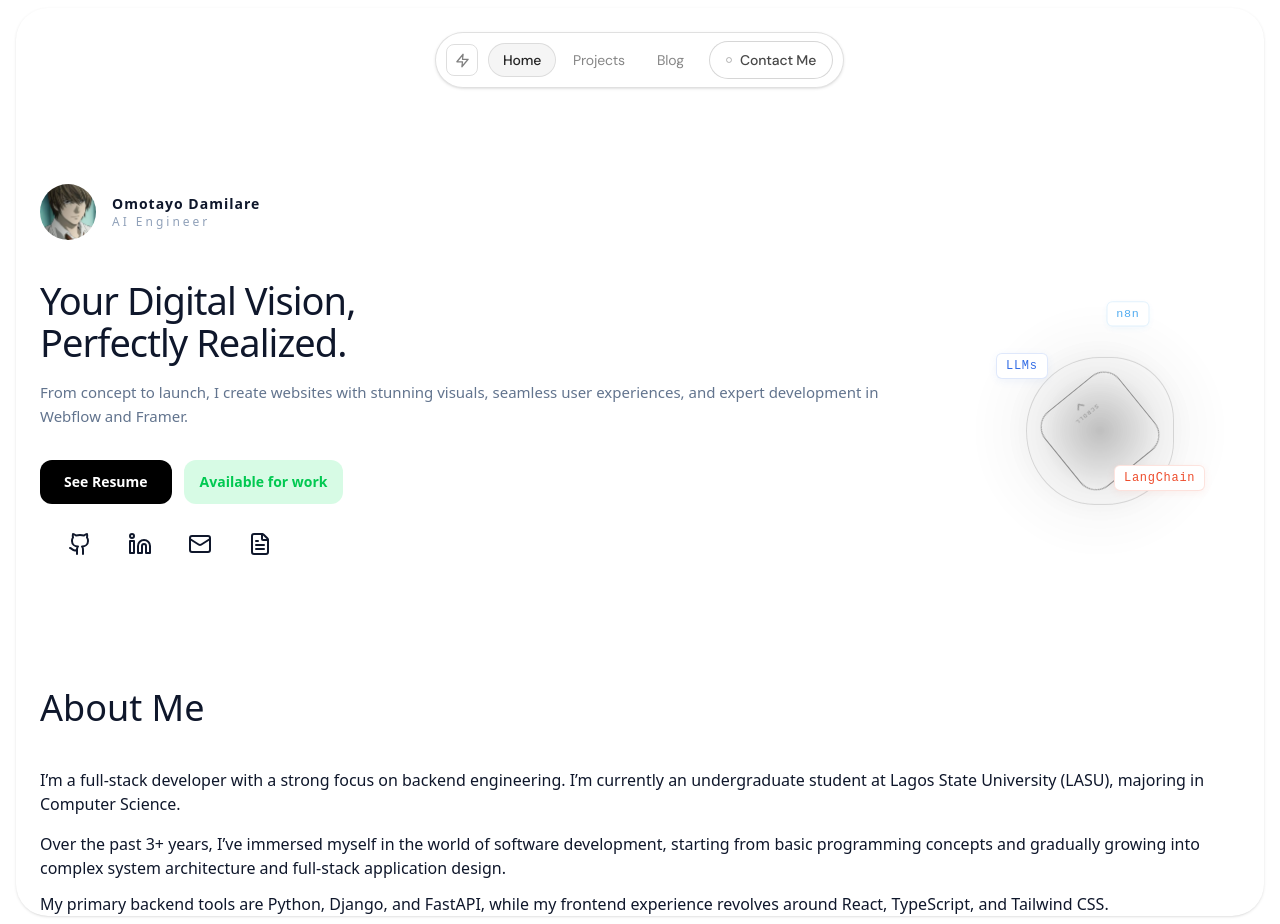
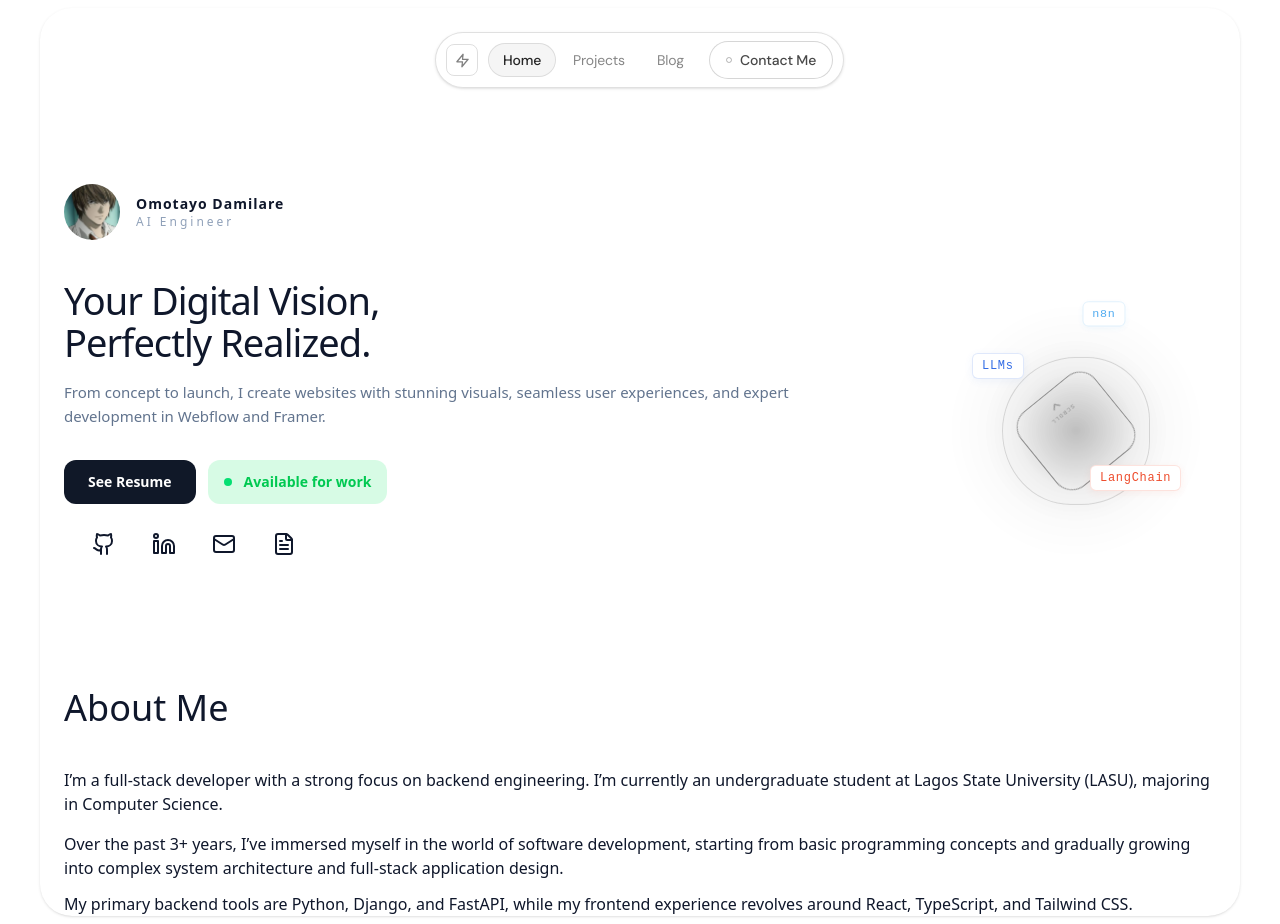
Before and after one commit to Dahmie87/portfolioIn3d, a React (Vite) app: page / in a window 1280 px wide. Built offline with nearby package versions, Linux system fonts and the light colour scheme.

Commit message:
upadte home page

```diff
--- a/src/components/home.tsx
+++ b/src/components/home.tsx
@@ -8,7 +8,7 @@ import About from "./about";
 export default function ProtoType(): React.ReactElement {
   return (
     <div className="text-slate-900 min-h-screen">
-      <div className="mx-4 my-2 bg-white rounded-4xl shadow-sm overflow-hidden min-h-[calc(100vh-1rem)] relative">
+      <div className="md:mx-10 my-2 bg-white rounded-4xl shadow-sm overflow-hidden min-h-[calc(100vh-1rem)] relative">
         {/* nav */}
         <NavBar />
         {/* hero */}
@@ -42,12 +42,13 @@ export default function ProtoType(): React.ReactElement {
               Framer.
             </p>
             <div className="flex items-center gap-3 flex-wrap">
-              <button className="bg-black text-white px-6 py-3 rounded-xl text-sm font-semibold">
+              <button className="bg-gray-900 text-white px-6 py-3 rounded-xl text-sm font-semibold ">
                 See Resume
               </button>
-              <span className="bg-green-300/30  text-green-500 px-4 py-3 rounded-xl text-sm font-semibold">
+              <div className="flex items-center gap-3 bg-green-300/30  text-green-500 px-4 py-3 rounded-xl text-sm font-semibold">
+                <div className="bg-green-400 rounded-full w-2 h-2"></div>
                 Available for work
-              </span>
+              </div>
             </div>
             <div className="p-7 flex gap-9">
               <Github className="" />
```
